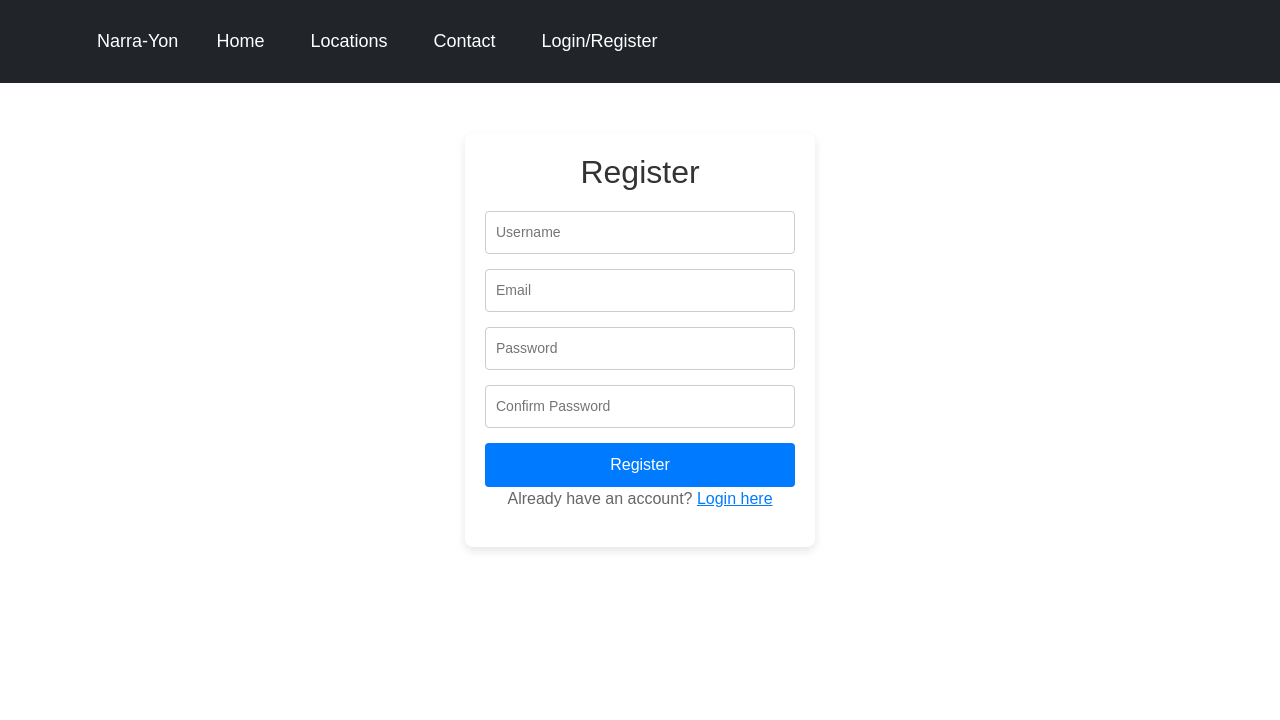
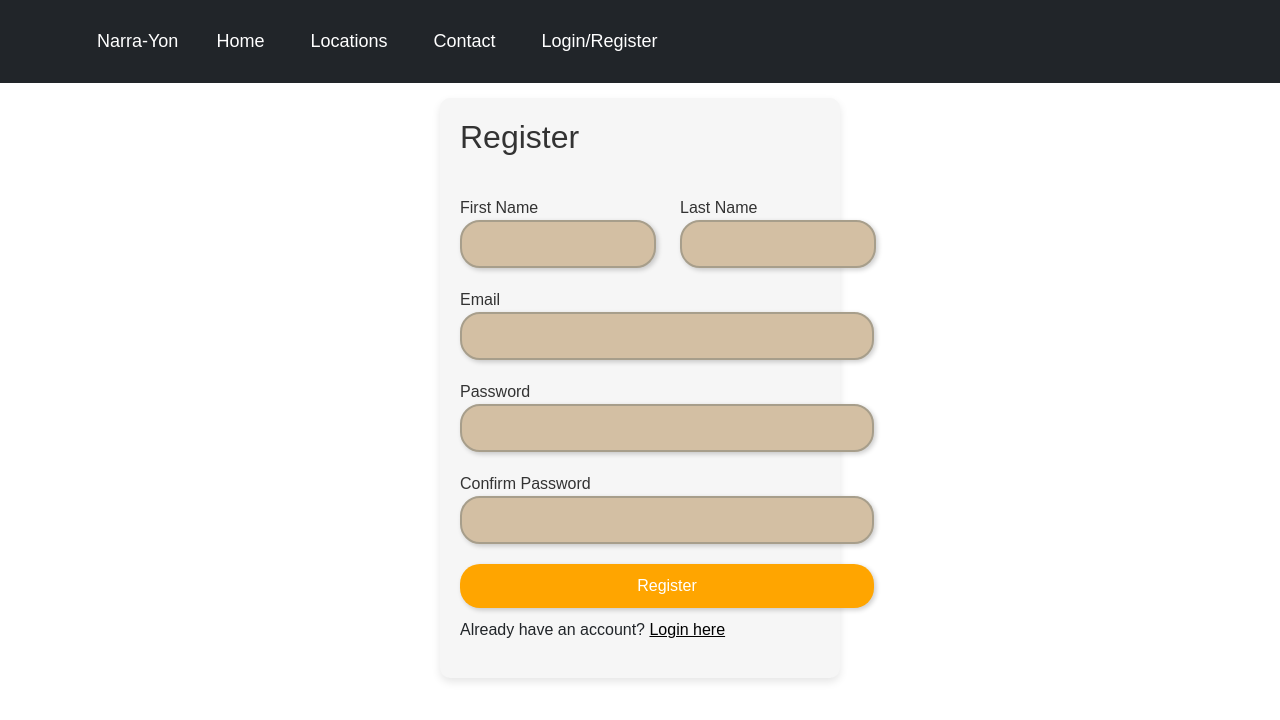
Before and after one commit to JosephEmer05/narra-yon, a React (Create React App) app: page /login in a window 1280 px wide. Both pictures are taken after a click on the element "Register here". Shown: the top 720 px of the page. Built offline with nearby package versions, Linux system fonts and the light colour scheme.

Commit message:
Login/Register v2
2nd update for login reg

```diff
--- a/package.json
+++ b/package.json
@@ -13,6 +13,7 @@
     "react-router-bootstrap": "^0.26.3",
     "react-router-dom": "^6.26.2",
     "react-scripts": "5.0.1",
+    "styled-components": "^6.1.13",
     "web-vitals": "^2.1.4"
   },
   "scripts": {
--- a/src/components/Login.js
+++ b/src/components/Login.js
@@ -1,5 +1,99 @@
 import React, { useState } from 'react';
-import '../styles/Login.css';
+import styled from 'styled-components';
+
+const LoginContainer = styled.div`
+  width: 100%;
+  max-width: 400px;
+  margin: 15px auto;
+  padding: 20px;
+  background-color: #f6f6f6;
+  border-radius: 10px;
+  box-shadow: 0 4px 8px rgba(0, 0, 0, 0.1);
+`;
+
+const LoginHeader = styled.h2`
+  text-align: left;
+  font-size: 2rem;
+  color: #333;
+  margin-bottom: 40px;
+`;
+
+const InfoText = styled.p`
+  text-align: left;
+  font-size: 1rem;
+  color: #333;
+  margin-bottom: 0px;
+`;
+
+const FormInput = styled.input`
+  width: 115%;
+  padding: 10px;
+  margin-bottom: 20px;
+  border: 2px solid #a79e8b;
+  border-radius: 20px;
+  background-color: #d3bfa3;
+  box-shadow: 2px 2px 5px rgba(0, 0, 0, 0.2);
+  color: #333;
+  font-size: 1rem;
+
+  &:focus {
+    border-color: #000;
+    background-color: #f0e4d1;
+    outline: none;
+  }
+`;
+
+const SubmitButton = styled.button`
+  width: 115%;
+  padding: 10px;
+  border: none;
+  border-radius: 20px;
+  background-color: #ffa500;
+  color: white;
+  font-size: 1rem;
+  cursor: pointer;
+  box-shadow: 2px 2px 5px rgba(0, 0, 0, 0.2);
+  transition: background-color 0.3s ease;
+
+  &:hover {
+    background-color: #ff8c00;
+  }
+`;
+
+const ToggleText = styled.p`
+  text-align: left;
+  margin-top: 10px;
+`;
+
+const ToggleLink = styled.span`
+  color: #000;
+  cursor: pointer;
+  text-decoration: underline;
+`;
+
+const InputRow = styled.div`
+  display: flex;
+  justify-content: space-between;
+  gap:80px;
+`;
+
+const HalfWidthInput = styled.input`
+  width: 140%;
+  padding: 10px;
+  margin-bottom: 20px;
+  border: 2px solid #a79e8b;
+  border-radius: 20px;
+  background-color: #d3bfa3;
+  box-shadow: 2px 2px 5px rgba(0, 0, 0, 0.2);
+  color: #333;
+  font-size: 1rem;
+
+  &:focus {
+    border-color: #000;
+    background-color: #f0e4d1;
+    outline: none;
+  }
+`;
 
 
 function Login() {
@@ -20,7 +114,8 @@ function Login() {
 
   const handleRegisterSubmit = (e) => {
     e.preventDefault();
-      const username = e.target.registerUsername.value;
+    const firstName = e.target.registerFirstname.value;
+    const lastName = e.target.registerLastname.value;
     const email = e.target.registerEmail.value;
     const password = e.target.registerPassword.value;
     const confirmPassword = e.target.registerConfirmPassword.value;
@@ -30,45 +125,57 @@ function Login() {
       return;
     }
 
-      alert(`Registered with username: ${username} and email: ${email}`);
+    alert(`Registered with name: ${firstName} ${lastName} and email: ${email}`);
   };
 
   return (
-      <div className="login-container">
+    <LoginContainer>
       {isLogin ? (
         <div>
-            <h2 className="login-header">Login</h2>
+          <LoginHeader>Login</LoginHeader>
           <form className="login-form" onSubmit={handleLoginSubmit}>
-              <input type="text" name="loginUsername" placeholder="Username" required />
-              <input type="password" name="loginPassword" placeholder="Password" required />
-              <button type="submit">Login</button>
-              <p className="login-toggle-text">
+            <InfoText>Email</InfoText>
+            <FormInput type="text" name="loginUsername" required />
+            <InfoText>Password</InfoText>
+            <FormInput type="password" name="loginPassword" required />
+
+            <ToggleLink onClick={() => setIsLogin(true)}>Forgot your password?</ToggleLink>
+            <SubmitButton type="submit">Login</SubmitButton>
+            <ToggleText>
               Don't have an account?{' '}
-                <span onClick={() => setIsLogin(false)} className="login-toggle-link">
-                  Register here
-                </span>
-              </p>
+              <ToggleLink onClick={() => setIsLogin(false)}>Register here</ToggleLink>
+            </ToggleText>
           </form>
         </div>
       ) : (
         <div>
-            <h2 className="login-header">Register</h2>
+          <LoginHeader>Register</LoginHeader>
           <form className="login-form" onSubmit={handleRegisterSubmit}>
-              <input type="text" name="registerUsername" placeholder="Username" required />
-              <input type="email" name="registerEmail" placeholder="Email" required />
-              <input type="password" name="registerPassword" placeholder="Password" required />
-              <input type="password" name="registerConfirmPassword" placeholder="Confirm Password" required />
-              <button type="submit">Register</button>
-              <p className="login-toggle-text">
+            <InputRow>
+              <div>
+                <InfoText>First Name</InfoText>
+                <HalfWidthInput type="text" name="registerFirstname" required />
+              </div>
+              <div>
+                <InfoText>Last Name</InfoText>
+                <HalfWidthInput type="text" name="registerLastname" required />
+              </div>
+            </InputRow>
+            <InfoText>Email</InfoText>
+            <FormInput type="email" name="registerEmail" required />
+            <InfoText>Password</InfoText>
+            <FormInput type="password" name="registerPassword" required />
+            <InfoText>Confirm Password</InfoText>
+            <FormInput type="password" name="registerConfirmPassword" required />
+            <SubmitButton type="submit">Register</SubmitButton>
+            <ToggleText>
               Already have an account?{' '}
-                <span onClick={() => setIsLogin(true)} className="login-toggle-link">
-                  Login here
-                </span>
-              </p>
+              <ToggleLink onClick={() => setIsLogin(true)}>Login here</ToggleLink>
+            </ToggleText>
           </form>
         </div>
       )}
-      </div>
+    </LoginContainer>
   );
 }
 
--- a/src/styles/Login.css
+++ b/src/styles/Login.css
@@ -1,6 +1,5 @@
-
 .login-container {
-    background-color: white;
+    background-color: #f5f5f5; /* Light beige background */
     padding: 20px;
     border-radius: 8px;
     box-shadow: 0 4px 8px rgba(0, 0, 0, 0.1);
@@ -11,48 +10,60 @@
 
 .login-header {
     text-align: center;
-    color: #333;
+    color: #333; /* Dark gray text color */
     margin-bottom: 20px;
+    font-size: 1.5em;
+    font-weight: bold;
 }
 
 .login-form {
     display: flex;
     flex-direction: column;
+
 }
 
 .login-form input {
     padding: 10px;
     margin-bottom: 15px;
-    border: 1px solid #ccc;
+    border: 2px solid #000000; /* Light gray border */
     border-radius: 4px;
     font-size: 14px;
+    height: 40px;
+    background-color: #bcb2a3; /* Light gray background */
+    width: 100%; /* Full-width input fields */
+    box-sizing: border-box; /* Include padding and border in width calculation */
 }
 
 .login-form button {
     padding: 10px;
-    background-color: #007bff;
+    background-color: #ff9900; /* Orange button background */
     color: white;
     border: none;
     border-radius: 4px;
     font-size: 16px;
     cursor: pointer;
+    width: 100%; /* Full-width buttons */
+    height: 40px; /* Increased button height */
+    font-weight: bold; /* Bold button text */
 }
 
 .login-form button:hover {
-    background-color: #0056b3;
+    background-color: #ff8000; /* Darker orange on hover */
 }
 
 .login-toggle-text {
     text-align: center;
-    color: #666;
+    color: #666; /* Dark gray text color */
+    font-size: 0.9em;
+    margin-top: 10px;
 }
 
 .login-toggle-link {
-    color: #007bff;
+    color: #ff9900; /* Orange link color */
     cursor: pointer;
     text-decoration: underline;
 }
 
 .login-toggle-link:hover {
-    text-decoration: none;
+    text-decoration : none;
 }
```
Also changed, not shown: 1 other file (tests, documents, lock files or other folders). Lines whose indentation alone changed are shown as unchanged.
